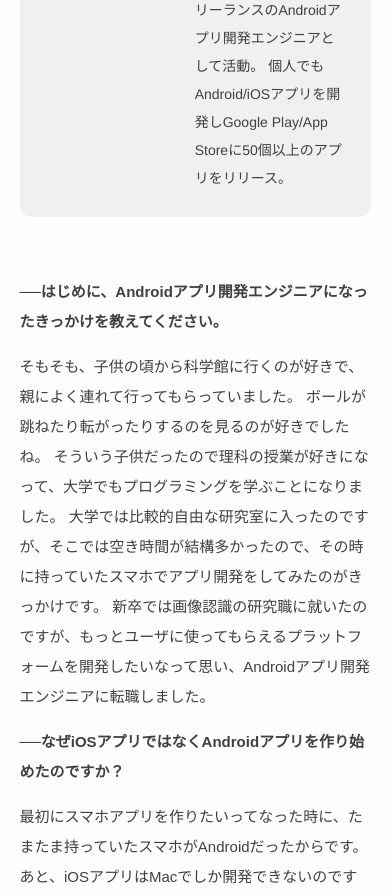
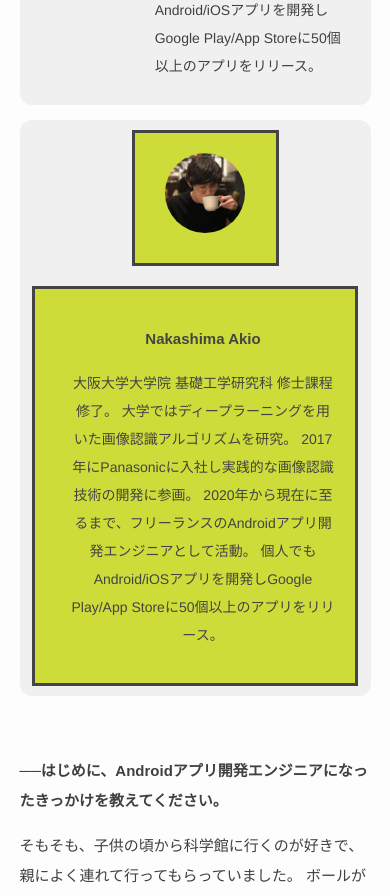
Before and after one commit to nakashimaakio/nakashimaakio.github.io, a plain HTML site: page about.html in a window 390 px wide. Shown: the part 600-1496 px from the top of the page. Drawn offline with Linux system fonts and the light colour scheme.

Commit message:
スマホとPCでレイアウト変更

```diff
--- a/about.html
+++ b/about.html
@@ -20,7 +20,9 @@
 <body style="margin-top:0px">
     <main>
         <a href="https://nakashimaakio.github.io/">
-            <p class="about-sentence" style="font-size:14px;color: #808080;margin-left: 12px;letter-spacing: 0.09em;"><b>Nakashima Akio</b></p>
+            <p class="about-sentence" style="font-size:14px;color: #808080;margin-left: 12px;letter-spacing: 0.09em;">
+                <b>Nakashima Akio</b>
+            </p>
         </a>
         <hr class="about-br">
 
@@ -50,6 +52,25 @@
                 </tr>
             </table>
         </div>
+
+        <!-- プロフィール -->
+        <ul class="about-profile-container">
+            <li>
+                <div class="about-profile"><img class="about-image-icon" src="img/profile_icon.jpg"></div>
+            </li>
+            <li>
+                <div class="about-profile">
+                    <p class="about-sentence" style="margin-left: 16px;"><b>Nakashima Akio</b></p>
+                    <p style="margin-left: 16px;font-size: 14px;">
+                        大阪大学大学院 基礎工学研究科 修士課程修了。
+                        大学ではディープラーニングを用いた画像認識アルゴリズムを研究。
+                        2017年にPanasonicに入社し実践的な画像認識技術の開発に参画。
+                        2020年から現在に至るまで、フリーランスのAndroidアプリ開発エンジニアとして活動。
+                        個人でもAndroid/iOSアプリを開発しGoogle Play/App Storeに50個以上のアプリをリリース。
+                    </p>
+                </div>
+            </li>
+        </ul>
 
         <p class="about-sentence" style="margin-top: 60px;">
             <b>──はじめに、Androidアプリ開発エンジニアになったきっかけを教えてください。</b>
--- a/style.css
+++ b/style.css
@@ -12,7 +12,7 @@ body {
 
 main {
     max-width: 1080px;
-    margin:  0 auto;
+    margin: 0 auto;
 }
 
 @media screen and (max-width: 480px) {
@@ -59,7 +59,7 @@ div.imageiconparent {
 
 /** 共通 */
 p.title {
-    margin-top:8px;
+    margin-top: 8px;
     margin-bottom: 0px;
     font-size: 28px;
     font-weight: 700;
@@ -391,7 +391,7 @@ p.about-sentence {
     height: 1px;
     background-color: #D0D0D0;
     border: 0;
-  }
+}
 
 div.about-image-icon-parent {
     height: 120px;
@@ -404,3 +404,42 @@ div.about-image-icon-parent {
     width: 120px;
     margin-bottom: 0px;
 }
+
+@media screen and (max-width: 480px) {
+    .about-image-icon {
+        border-radius: 50%;
+        height: 80px;
+        width: 80px;
+        margin-bottom: 0px;
+    }
+}
+
+.about-profile-container {
+    display: flex;
+    justify-content: space-around;
+    align-items: center;
+    background: #F0F0F0;
+    border-radius: 12px;
+}
+
+.about-profile {
+    background-color: #cddc39;
+    color: #444;
+    display: block;
+    padding: 20px;
+    margin: 10px;
+    text-align: center;
+    border: 3px solid #444;
+}
+
+@media screen and (max-width:480px) {
+    .about-profile-container {
+        display: flex;
+        flex-direction: column;
+    }
+
+    .about-profile {
+        width: 80%;
+        margin: 10px auto;
+    }
+}
```
